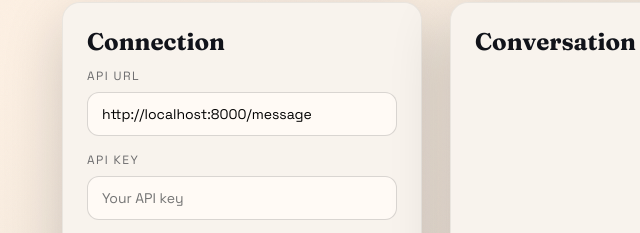
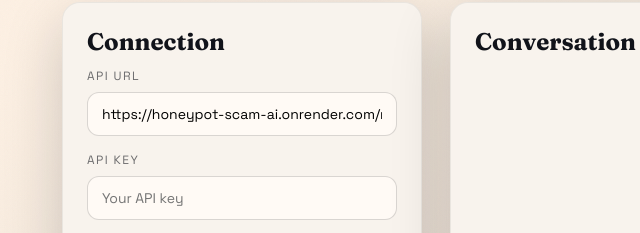
Before and after one commit to notishwar/honeypot-scam-ai, a plain HTML site: page frontend/index.html in a window 1280 px wide. Shown: the part 117-350 px from the top of the page, 18-658 px from the left. Drawn offline with Linux system fonts and the light colour scheme.

```diff
--- a/frontend/index.html
+++ b/frontend/index.html
@@ -30,7 +30,7 @@
       <h2>Connection</h2>
       <div class="field">
         <label for="apiUrl">API URL</label>
-        <input id="apiUrl" type="text" value="http://localhost:8000/message" />
+        <input id="apiUrl" type="text" value="https://honeypot-scam-ai.onrender.com/message" />
       </div>
       <div class="field">
         <label for="apiKey">API Key</label>
```
